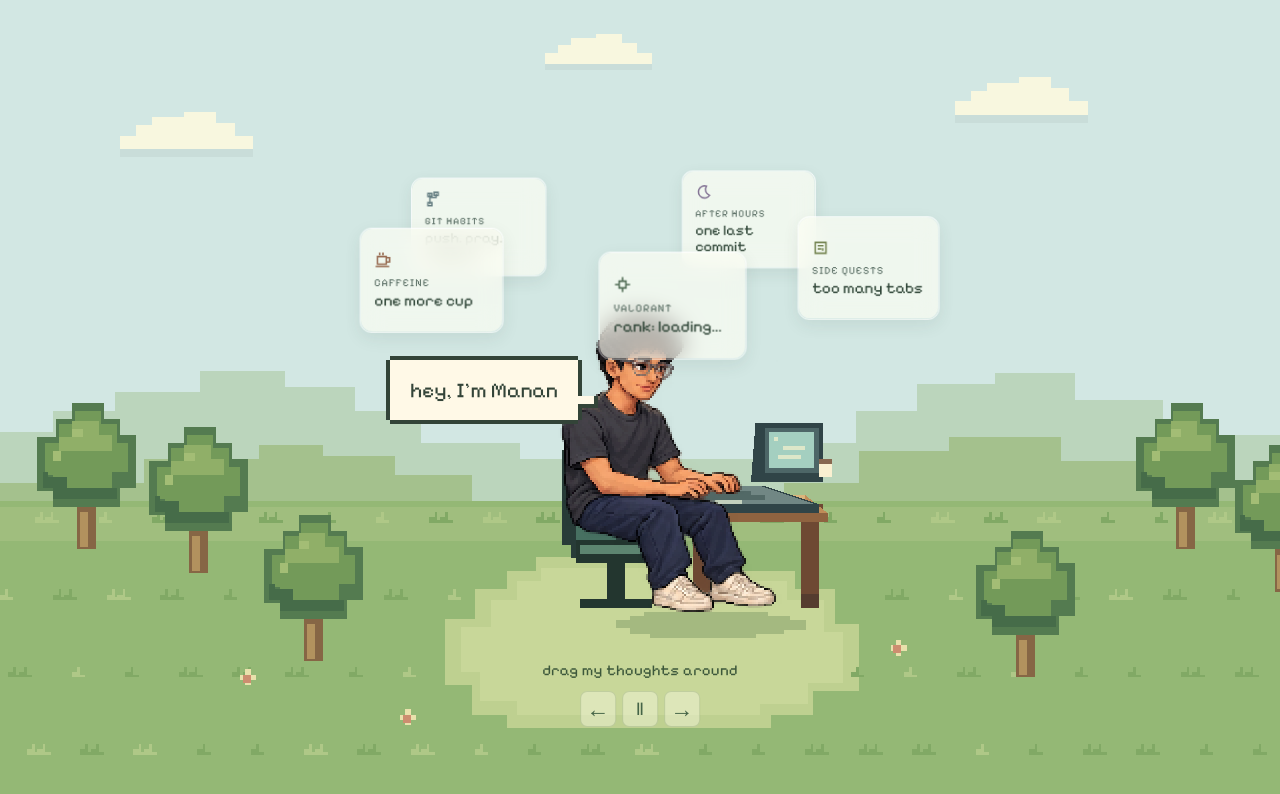
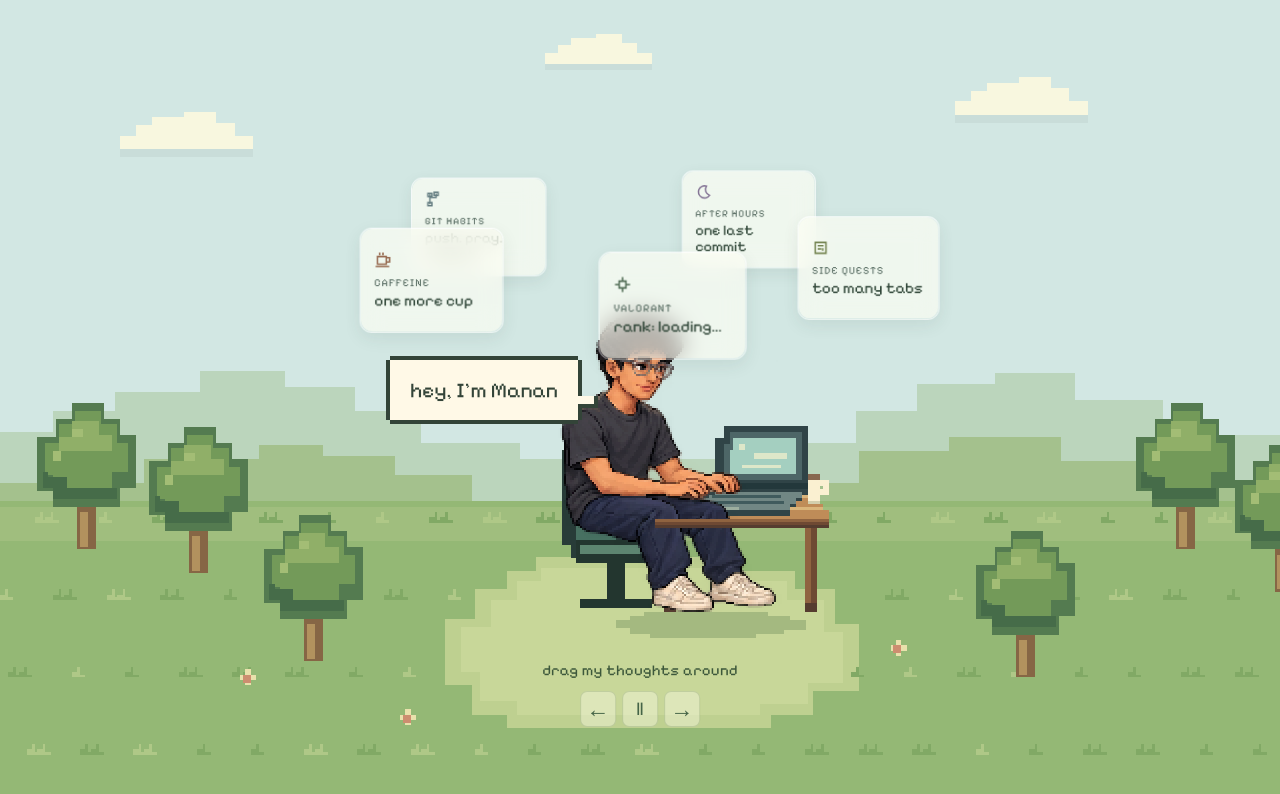
Before and after one commit to Manan1511/Portfolio, a React (Vite) app: page / in a window 1280 px wide. Shown: the top 794 px of the page. Built offline with nearby package versions, Linux system fonts and the light colour scheme.

Commit message:
fix: align desk and laptop with seated character

```diff
--- /dev/null
+++ b/src/scene/DeskFurniture.tsx
@@ -0,0 +1,33 @@
+// Furniture uses the character's 120px logical grid. The keyboard meets hands
+// at (83, 74), and the table legs meet the shared floor at y=114.
+export function DeskFurniture() {
+  return <>
+    <svg className="scene-prop scene-desk" viewBox="0 0 120 120" aria-hidden="true" shapeRendering="crispEdges">
+      <path fill="#6e4933" d="M64 84H68V114H64ZM111 84H115V114H111Z" />
+      <path fill="#8f6340" d="M111 86H113V112H111Z" />
+      <path fill="#553c2f" d="M64 111H68V114H64ZM111 111H115V114H111Z" />
+      <path fill="#bf8c58" d="M55 74H113V76H115V78H117V80H119V83H61V81H59V79H57V77H55Z" />
+      <path fill="#dab57b" d="M55 74H113V76H57V77H55ZM59 79H117V80H61V81H59Z" />
+    </svg>
+    <svg className="scene-prop scene-laptop" viewBox="0 0 120 120" aria-hidden="true" shapeRendering="crispEdges">
+      <path fill="#304447" d="M84 52H112V73H81V56H84Z" />
+      <path fill="#4d6667" d="M86 54H110V70H84V58H86Z" />
+      <path fill="#a4cfc0" d="M87 56H108V68H86V60H87Z" />
+      <path fill="#dde7c9" d="M89 58H91V60H89ZM94 61H105V63H94ZM90 65H103V66H90Z" />
+      <path fill="#23383b" d="M81 71H112V75H80Z" />
+      <path fill="#304447" d="M81 73H112V75H110V77H108V79H106V82H69V80H71V78H73V76H77V74H81Z" />
+      <path fill="#718784" d="M81 74H110V76H108V78H106V80H71V78H75V76H79V75H81Z" />
+      <path fill="#405b5d" d="M80 75H103V76H80ZM77 77H104V78H77Z" />
+      <path fill="#9cae9f" d="M80 79H89V80H80Z" />
+      <path fill="#faf0d1" d="M112 68H116V78H112ZM116 70H119V75H116V73H117V72H116Z" />
+      <path fill="#886850" d="M112 68H116V70H112Z" />
+      <path fill="#d3cfad" d="M112 77H116V78H112Z" />
+    </svg>
+    {/* The apron sits in front of the lap, below the animated hands. */}
+    <svg className="scene-prop scene-desk-front" viewBox="0 0 120 120" aria-hidden="true" shapeRendering="crispEdges">
+      <path fill="#6e4933" d="M61 83H119V86H61Z" />
+      <path fill="#8f6340" d="M61 83H119V84H61Z" />
+      <path fill="#553c2f" d="M61 85H119V86H61Z" />
+    </svg>
+  </>;
+}
--- a/src/scene/DeskScene.tsx
+++ b/src/scene/DeskScene.tsx
@@ -3,6 +3,7 @@ import { CharacterSprite } from '../character/CharacterSprite';
 import { manan } from '../character/manan';
 import { useReducedMotion } from '../shared/useReducedMotion';
 import { activityAt } from './activity';
+import { DeskFurniture } from './DeskFurniture';
 
 const greeting = 'hey, I’m Manan';
 
@@ -35,24 +36,7 @@ export function DeskScene({ scale }: { scale: number }) {
         <path fill="#5d8570" d="M24 61H43V63H24Z" />
       </svg>
       <CharacterSprite definition={manan} clip={activity} scale={scale} key={greetingRun} label={`Manan ${activity === 'talking' ? 'saying hello' : activity === 'typing' ? 'typing on his laptop' : 'taking a little break'}`} />
-      <svg className="scene-prop scene-desk" viewBox="0 0 80 80" aria-hidden="true" shapeRendering="crispEdges">
-        <path fill="#6e4933" d="M37 52H78V56H37ZM49 56H53V75H49ZM73 56H77V75H73Z" />
-        <path fill="#bf8c58" d="M36 50H74L79 54H39Z" />
-        <path fill="#dab57b" d="M36 50H74V52H38Z" />
-        <path fill="#8f6340" d="M39 54H79V56H39Z" />
-        <path fill="#553c2f" d="M49 72H53V75H49ZM73 72H77V75H73Z" />
-      </svg>
-      <svg className="scene-prop scene-laptop" viewBox="0 0 80 80" aria-hidden="true" shapeRendering="crispEdges">
-        <path fill="#304447" d="M63 34H78V47H62ZM43 48H65L77 52V54H40V52Z" />
-        <path fill="#4d6667" d="M65 35H77V45H65Z" />
-        <path fill="#a4cfc0" d="M66 36H76V44H66Z" />
-        <path fill="#dde7c9" d="M67 37H68V38H67ZM69 39H74V40H69ZM68 41H73V42H68Z" />
-        <path fill="#718784" d="M43 48H64L76 52H40Z" />
-        <path fill="#526966" d="M47 49H62V50H47ZM45 50H65V51H45Z" />
-        <path fill="#c3d1bd" d="M54 51H60V52H54Z" />
-        <path fill="#faf0d1" d="M77 42H80V46H77Z" />
-        <path fill="#886850" d="M77 42H80V43H77Z" />
-      </svg>
+      <DeskFurniture />
     </div>
     <button className={`hello-bubble ${activity === 'talking' ? 'is-speaking' : ''}`}
       style={{ top: 200 + manan.anchors.mouth.y * scale - 30 }}
--- a/src/styles.css
+++ b/src/styles.css
@@ -16,6 +16,7 @@ button { -webkit-tap-highlight-color: transparent; }
 .scene-chair { z-index: 1; }
 .scene-desk { z-index: 1; }
 .scene-laptop { z-index: 1; }
+.scene-desk-front { z-index: 3; }
 .hello-bubble { position: absolute; top: 348px; left: calc(50% - 250px); z-index: 40; width: 188px; min-height: 60px; border: 0; background: #fff9e7; color: #334438; box-shadow: 4px 0 #334438, -4px 0 #334438, 0 4px #334438, 0 -4px #334438; font: 400 21px Pixelify, monospace; text-align: center; cursor: pointer; padding: 14px 8px; }
 .hello-bubble::after { content: ''; position: absolute; right: -16px; bottom: 12px; width: 16px; height: 8px; background: #fff9e7; border-bottom: 4px solid #334438; box-shadow: 4px 0 #334438; }
 .hello-bubble:focus-visible { outline: 3px solid #497c59; outline-offset: 8px; }
```
Also changed, not shown: 2 other files (tests, documents, lock files or other folders).
